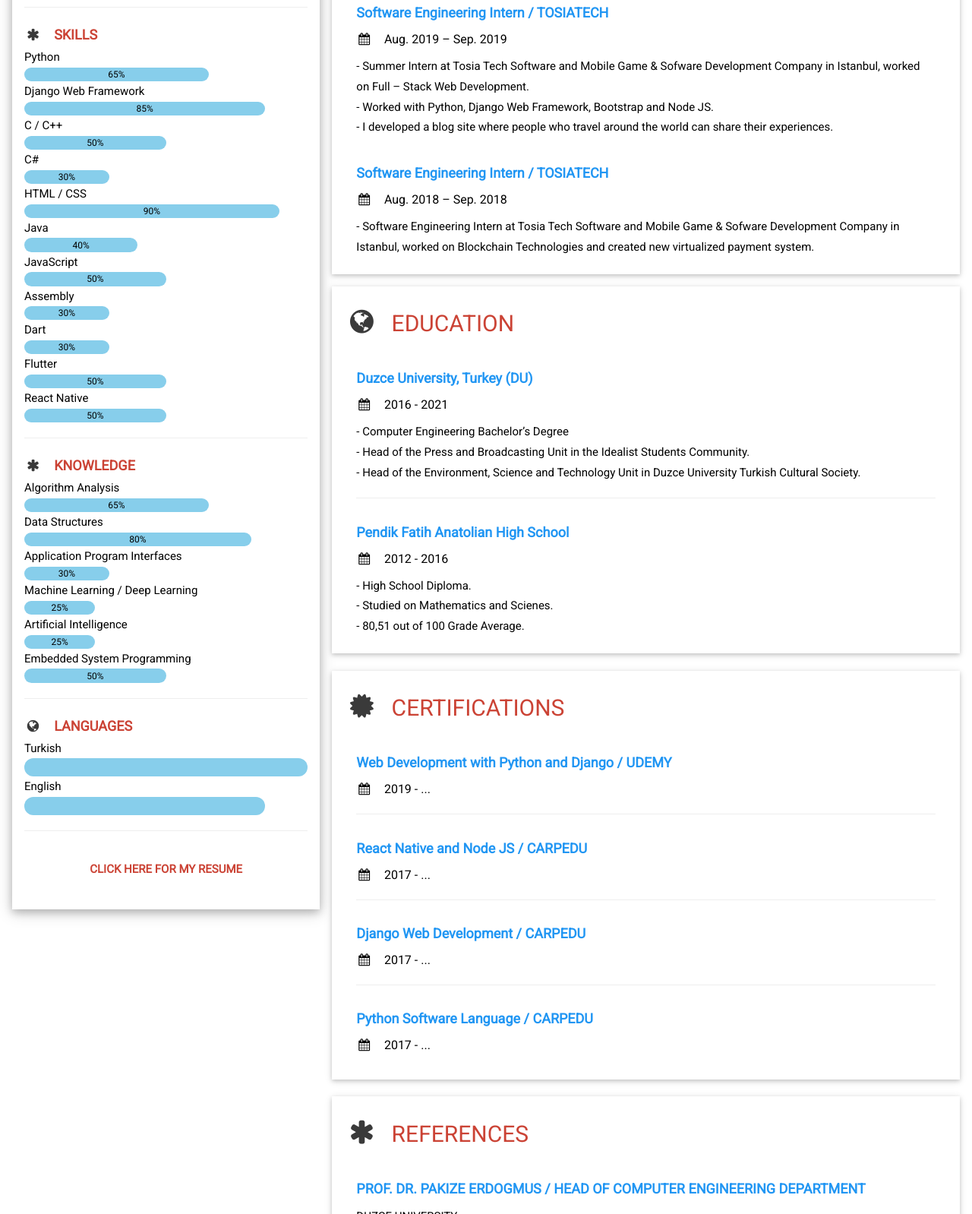
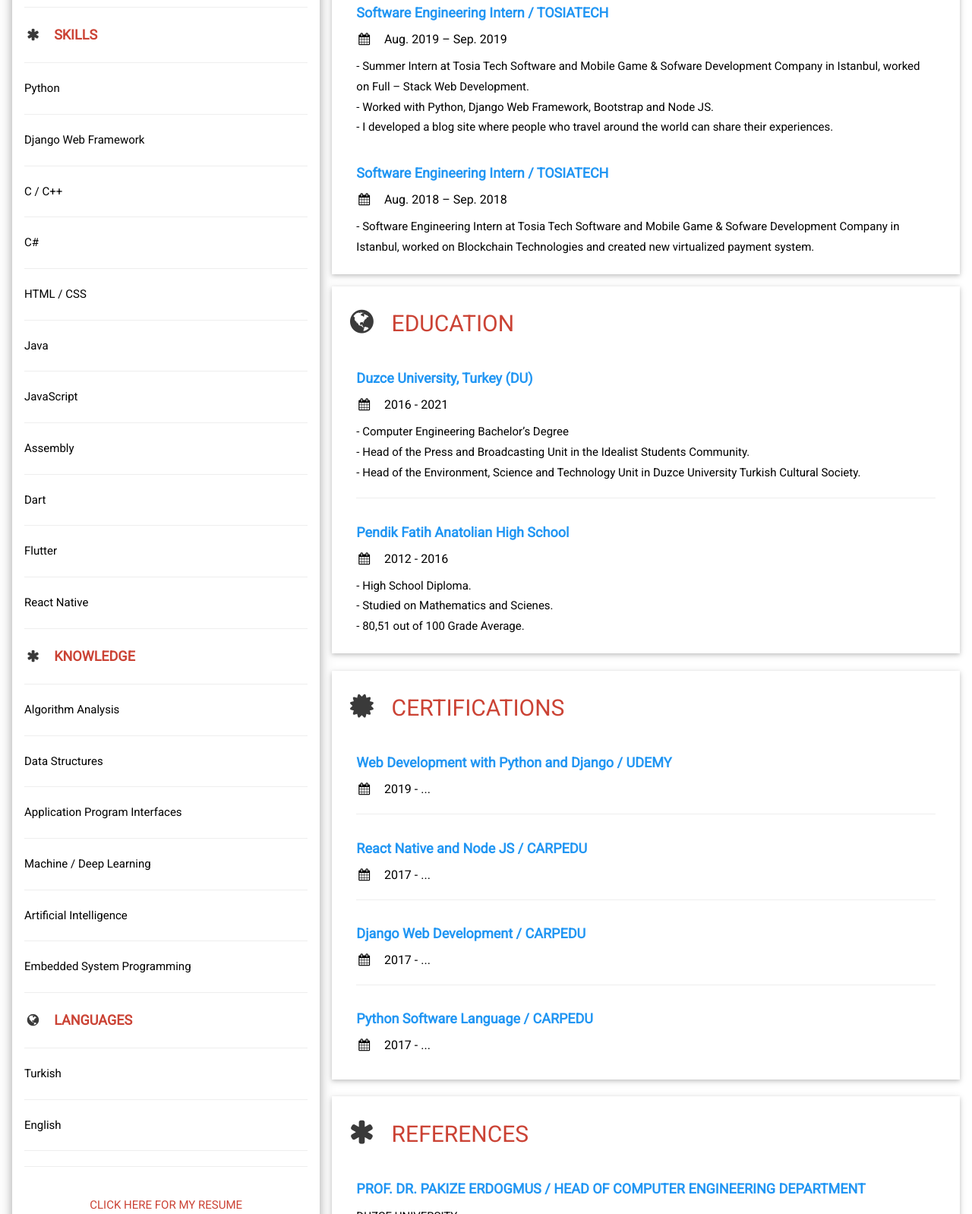
Before and after one commit to mahmutcankurt/mahmutcankurt.github.io, a plain HTML site: page index.html in a window 1280 px wide. Shown: the part 863-2461 px from the top of the page at 76% size. Drawn offline with nearby package versions, Linux system fonts and the light colour scheme; a web font is replaced by a local one.

Commit message:
Update index.html

```diff
--- a/index.html
+++ b/index.html
@@ -72,114 +72,38 @@
                         <hr>
 
                         <p class="w3-large" style="color: #CB4335;"><b><i
-                                    class="fa fa-asterisk fa-fw w3-margin-right w3-text-dark-grey"></i>SKILLS</b></p>
-                        <p>Python</p>
-                        <div class="w3-light-black w3-round-xlarge w3-small">
-                            <div class="w3-container w3-center w3-round-xlarge w3-light-blue" style="width:65%">65%
-                            </div>
-                        </div>
-                        <p>Django Web Framework</p>
-                        <div class="w3-light-black w3-round-xlarge w3-small">
-                            <div class="w3-container w3-center w3-round-xlarge w3-light-blue" style="width:85%">85%
-                            </div>
-                        </div>
-                        <p>C / C++</p>
-                        <div class="w3-light-black w3-round-xlarge w3-small">
-                            <div class="w3-container w3-center w3-round-xlarge w3-light-blue" style="width:50%">50%
-                            </div>
-                        </div>
-                        <p>C#</p>
-                        <div class="w3-light-black w3-round-xlarge w3-small">
-                            <div class="w3-container w3-center w3-round-xlarge w3-light-blue" style="width:30%">30%
-                            </div>
-                        </div>
-                        <p>HTML / CSS</p>
-                        <div class="w3-light-black w3-round-xlarge w3-small">
-                            <div class="w3-container w3-center w3-round-xlarge w3-light-blue" style="width:90%">90%
-                            </div>
-                        </div>
-                        <p>Java</p>
-                        <div class="w3-light-black w3-round-xlarge w3-small">
-                            <div class="w3-container w3-center w3-round-xlarge w3-light-blue" style="width:40%">40%
-                            </div>
-                        </div>
-                        <p>JavaScript</p>
-                        <div class="w3-light-black w3-round-xlarge w3-small">
-                            <div class="w3-container w3-center w3-round-xlarge w3-light-blue" style="width:50%">50%
-                            </div>
-                        </div>
-                        <p>Assembly</p>
-                        <div class="w3-light-black w3-round-xlarge w3-small">
-                            <div class="w3-container w3-center w3-round-xlarge w3-light-blue" style="width:30%">30%
-                            </div>
-                        </div>
-                        <p>Dart</p>
-                        <div class="w3-light-black w3-round-xlarge w3-small">
-                            <div class="w3-container w3-center w3-round-xlarge w3-light-blue" style="width:30%">30%
-                            </div>
-                        </div>
-                        <p>Flutter</p>
-                        <div class="w3-light-black w3-round-xlarge w3-small">
-                            <div class="w3-container w3-center w3-round-xlarge w3-light-blue" style="width:50%">50%
-                            </div>
-                        </div>
-                        <p>React Native</p>
-                        <div class="w3-light-black w3-round-xlarge w3-small">
-                            <div class="w3-container w3-center w3-round-xlarge w3-light-blue" style="width:50%">50%
-                            </div>
-                        </div>
-                        <hr>
+                                    class="fa fa-asterisk fa-fw w3-margin-right w3-text-dark-grey"></i>SKILLS</b></p><hr>
+                        <p>Python</p><hr>
+                        <p>Django Web Framework</p><hr>
+                        <p>C / C++</p><hr>
+                        <p>C#</p><hr>
+                        <p>HTML / CSS</p><hr>
+                        <p>Java</p><hr>
+                        <p>JavaScript</p><hr>
+                        <p>Assembly</p><hr>
+                        <p>Dart</p><hr>
+                        <p>Flutter</p><hr>
+                        <p>React Native</p><hr>
 
                         <p class="w3-large" style="color: #CB4335;"><b><i
-                                    class="fa fa-asterisk fa-fw w3-margin-right w3-text-dark-grey"></i>KNOWLEDGE</b></p>
-                        <p>Algorithm Analysis</p>
-                        <div class="w3-light-black w3-round-xlarge w3-small">
-                            <div class="w3-container w3-center w3-round-xlarge w3-light-blue" style="width:65%">65%
-                            </div>
-                        </div>
-                        <p>Data Structures</p>
-                        <div class="w3-light-black w3-round-xlarge w3-small">
-                            <div class="w3-container w3-center w3-round-xlarge w3-light-blue" style="width:80%">80%
-                            </div>
-                        </div>
-                        <p>Application Program Interfaces</p>
-                        <div class="w3-light-black w3-round-xlarge w3-small">
-                            <div class="w3-container w3-center w3-round-xlarge w3-light-blue" style="width:30%">30%
-                            </div>
-                        </div>
-                        <p>Machine Learning / Deep Learning</p>
-                        <div class="w3-light-black w3-round-xlarge w3-small">
-                            <div class="w3-container w3-center w3-round-xlarge w3-light-blue" style="width:25%">25%
-                            </div>
-                        </div>
-                        <p>Artificial Intelligence</p>
-                        <div class="w3-light-black w3-round-xlarge w3-small">
-                            <div class="w3-container w3-center w3-round-xlarge w3-light-blue" style="width:25%">25%
-                            </div>
-                        </div>
-                        <p>Embedded System Programming</p>
-                        <div class="w3-light-black w3-round-xlarge w3-small">
-                            <div class="w3-container w3-center w3-round-xlarge w3-light-blue" style="width:50%">50%
-                            </div>
-                        </div>
+                                    class="fa fa-asterisk fa-fw w3-margin-right w3-text-dark-grey"></i>KNOWLEDGE</b></p><hr>
+                        <p>Algorithm Analysis</p><hr>
+                        <p>Data Structures</p><hr>
+                        <p>Application Program Interfaces</p><hr>
+                        <p>Machine / Deep Learning</p><hr>
+                        <p>Artificial Intelligence</p><hr>
+                        <p>Embedded System Programming</p><hr>
 
-                        <hr>
                         <p class="w3-large w3-text-theme" style="color: #CB4335;"><b><i
-                                    class="fa fa-globe fa-fw w3-margin-right w3-text-dark-grey"></i>LANGUAGES</b></p>
-                        <p>Turkish</p>
-                        <div class="w3-light-black w3-round-xlarge">
-                            <div class="w3-round-xlarge w3-light-blue" style="height:24px;width:100%"></div>
-                        </div>
-                        <p>English</p>
-                        <div class="w3-light-black w3-round-xlarge">
-                            <div class="w3-round-xlarge w3-light-blue" style="height:24px;width:85%"></div>
-                        </div>
+                                    class="fa fa-globe fa-fw w3-margin-right w3-text-dark-grey"></i>LANGUAGES</b></p><hr>
+                        <p>Turkish</p><hr>
+                        <p>English</p><hr>
 
                         <hr>
                         <div href="resume.pdf" class="animated-underline animated-underline_type4"
                             style="text-align: center; padding: 5%;">
-                            <a href="resume.pdf" style="text-decoration: none; color: #CB4335;"><b>CLICK HERE FOR MY
-                                RESUME</b></a>
+                            <a href="resume.pdf" style="text-decoration: none; color: #CB4335;">CLICK HERE FOR MY
+                                RESUME</a>
                         </div>
                         <br>
                     </div>
```
